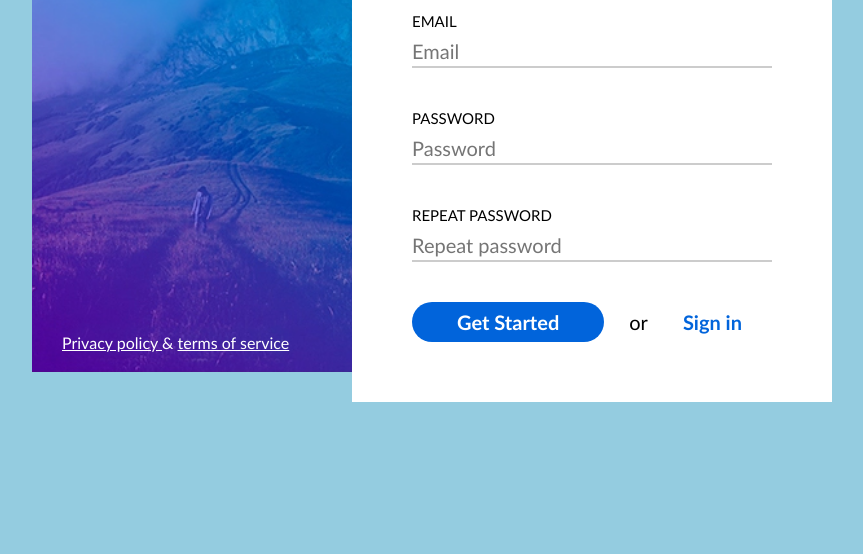
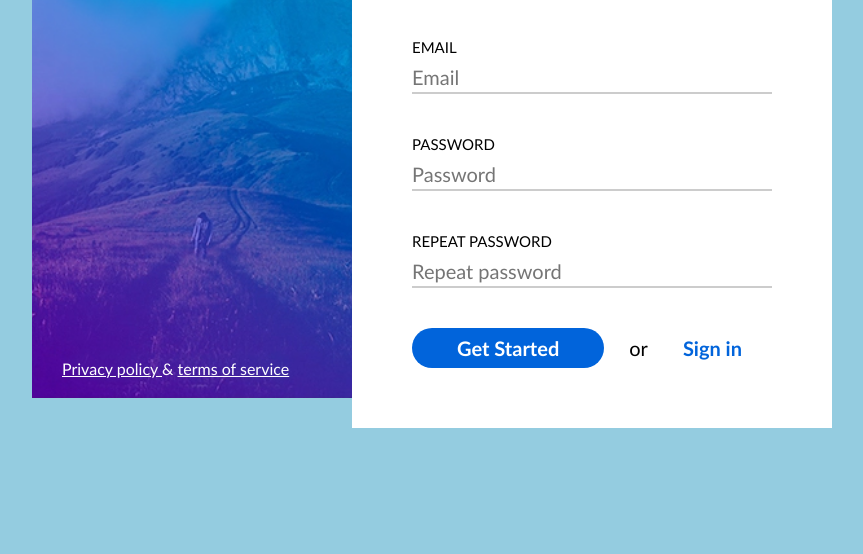
Before and after one commit to giedrotie/5-sign-up, a plain HTML site: page index.html in a window 1280 px wide. Shown: the part 246-800 px from the top of the page, without its empty margins (208-1071 px from the left). Drawn offline with Linux system fonts and the light colour scheme.

Commit message:
center all content

```diff
--- a/css/main.css
+++ b/css/main.css
@@ -15,9 +15,10 @@ body {
 .container {
     display: inline-block;
     width: 800px;
-    margin-top: 100px;
-    margin-left: calc((100% - 800px) / 2);
-    position: relative;
+    position: absolute;
+    top: 50%;
+    left: 50%;
+    transform:translate(-50%, -50%)
 }
 
 
```
